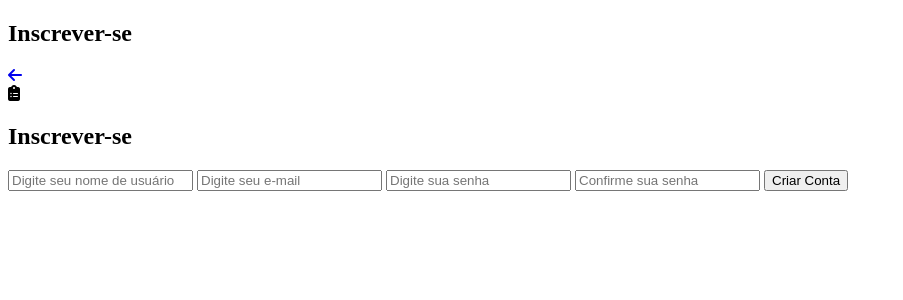
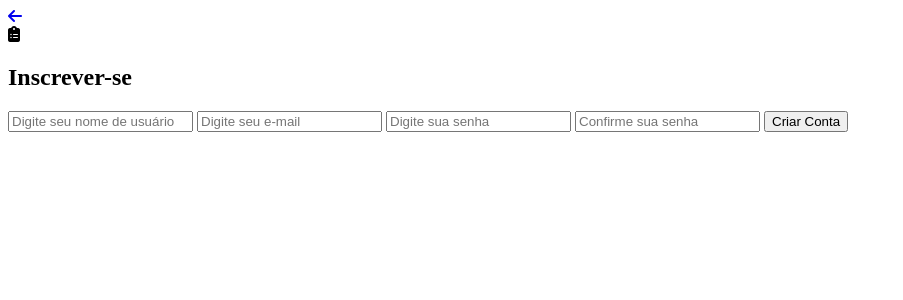
Before and after one commit to Guilherme-Engelmann/Mockup-MobileFirst, a PHP site: page /inscreverse.php in a window 1280 px wide. Shown: the top 300 px of the page, without its empty margins (0-903 px from the left). Run offline with PHP 8.4, Linux system fonts and the light colour scheme.

Commit message:
update - increverse.php

```diff
--- a/html/inscreverse.php
+++ b/html/inscreverse.php
@@ -9,10 +9,6 @@
 </head>
 <body>
   <div class="signup-container">
-    <h2>Inscrever-se</h2>
-
-
-
       <div class="phone-content">
         <div class="header">
         <a href="index.php"><i class="fas fa-arrow-left back-icon"></i></a>
```
